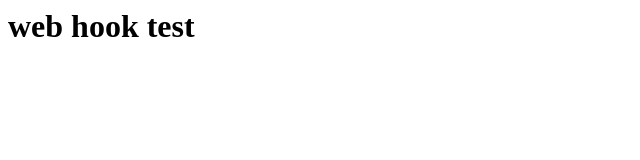
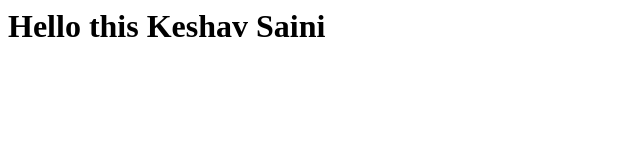
Before and after one commit to KeshavRI/webhooktest, a plain HTML site: page index.html in a window 1280 px wide. Shown: the whole page, without its empty margins (0-640 px from the left). Drawn offline with Linux system fonts and the light colour scheme.

Commit message:
Update index.html

```diff
--- a/index.html
+++ b/index.html
@@ -1 +1 @@
-<h1>web hook test</h1>
+<h1>Hello this Keshav Saini</h1>
```
